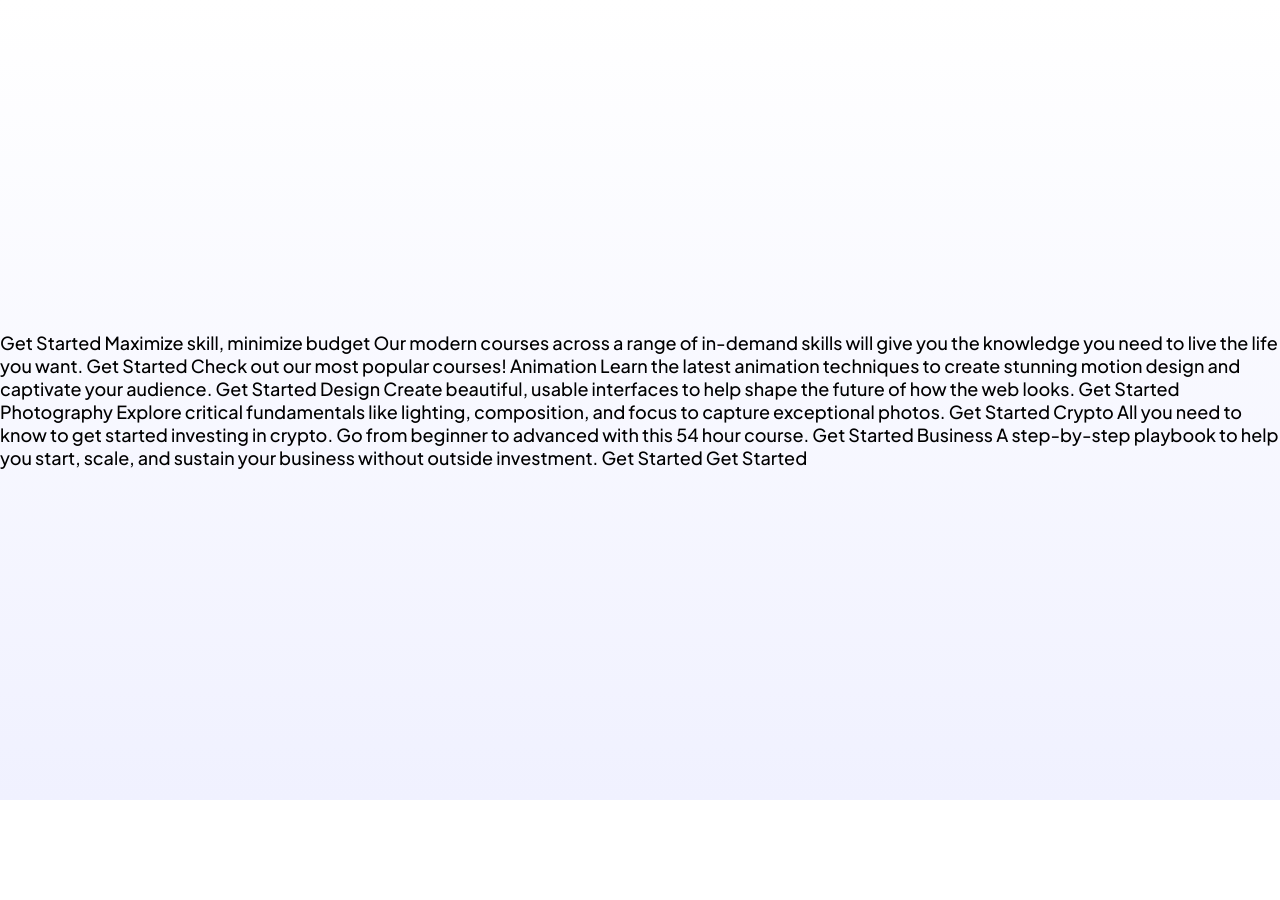
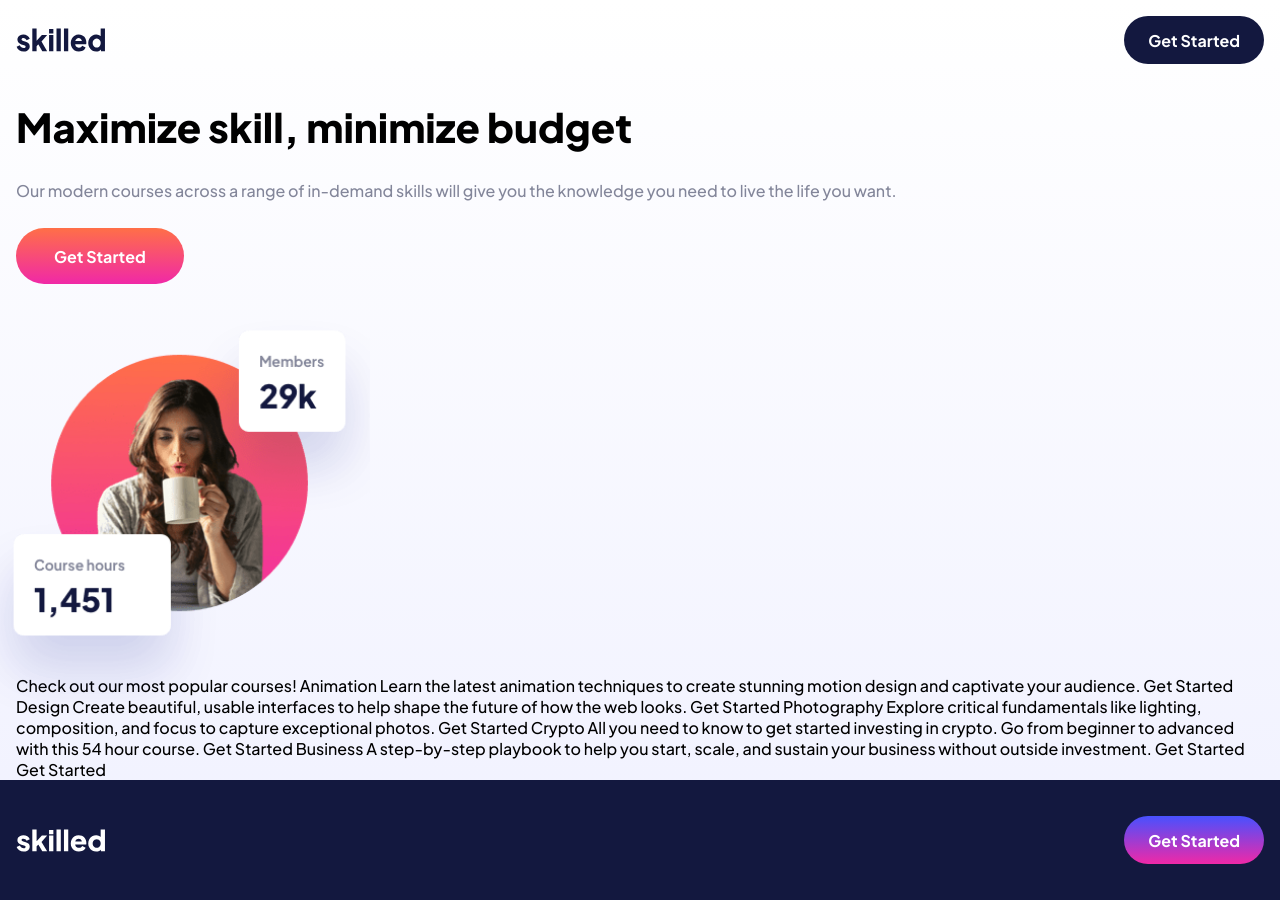
Before and after one commit to newbpydev/10-skilled-e-learning-landing-page-vue-ts, a Vue app: page / in a window 1280 px wide. Before the commit the page ends 800 px from the top, so only its background shows below. Built offline with nearby package versions, Linux system fonts and the light colour scheme.

Commit message:
style: finish header footer hero markup and style

```diff
--- a/package.json
+++ b/package.json
@@ -11,6 +11,7 @@
   },
   "dependencies": {
     "pinia": "^2.0.23",
+    "sass": "^1.55.0",
     "vue": "^3.2.41"
   },
   "devDependencies": {
--- a/src/App.vue
+++ b/src/App.vue
@@ -1,19 +1,24 @@
 <!-- * SCRIPT -->
-<script setup lang="ts"></script>
+<script setup lang="ts">
+import DefaultLayout from "@/layouts/DefaultLayout.vue";
+import TheHeroSection from "./components/TheHeroSection.vue";
+import ButtonComponent from "./components/UI/ButtonComponent.vue";
+</script>
 
 <!-- * TEMPLATE -->
 <template>
-  Get Started Maximize skill, minimize budget Our modern courses across a range
-  of in-demand skills will give you the knowledge you need to live the life you
-  want. Get Started Check out our most popular courses! Animation Learn the
-  latest animation techniques to create stunning motion design and captivate
-  your audience. Get Started Design Create beautiful, usable interfaces to help
-  shape the future of how the web looks. Get Started Photography Explore
-  critical fundamentals like lighting, composition, and focus to capture
-  exceptional photos. Get Started Crypto All you need to know to get started
-  investing in crypto. Go from beginner to advanced with this 54 hour course.
-  Get Started Business A step-by-step playbook to help you start, scale, and
-  sustain your business without outside investment. Get Started Get Started
+  <DefaultLayout>
+    <TheHeroSection />
+    Check out our most popular courses! Animation Learn the latest animation
+    techniques to create stunning motion design and captivate your audience. Get
+    Started Design Create beautiful, usable interfaces to help shape the future
+    of how the web looks. Get Started Photography Explore critical fundamentals
+    like lighting, composition, and focus to capture exceptional photos. Get
+    Started Crypto All you need to know to get started investing in crypto. Go
+    from beginner to advanced with this 54 hour course. Get Started Business A
+    step-by-step playbook to help you start, scale, and sustain your business
+    without outside investment. Get Started Get Started
+  </DefaultLayout>
 </template>
 
 <!-- * STYLE -->
--- a/src/assets/main.css
+++ b/src/assets/main.css
@@ -40,33 +40,34 @@
 
 
   /* * Typography */
+  /* @ font-weight */
+  --fw-medium: 500;
+  --fw-bold: 700;
+  --fw-x-bold: 800;
+
   /* @ body-s  */
   --fs-body-s: 1.6rem;
-  --fw-body-s: 700;
+  --fw-bold: 700;
 
   /* @ body-m  */
   --fs-body-m: 1.8rem;
-  --fw-body-m: 500;
 
   /* @ heading-s  */
   --fs-heading-s: 2.4rem;
-  --fw-heading-s: 800;
 
   /* @ heading-m  */
   --fs-heading-m: 3.2rem;
-  --fw-heading-m: 800;
 
   /* @ heading-l  */
   --fs-heading-l: 4rem;
-  --fw-heading-l: 800;
 
   /* @ heading-xl  */
   --fs-heading-xl: 5.6rem;
-  --fw-heading-xl: 800;
 
   /* * general font size and family */
-  --font-size: var(--fs-body-m);
+  --font-size: var(--fs-body-s);
   --font-family: 'Plus Jakarta Sans';
+  --line-height: 2.8;
 
   --border-radius-mobile-tablet: 1rem;
   --border-radius-desktop: 1.5rem;
@@ -80,13 +81,13 @@ html {
 body {
   font-family: var(--font-family);
   font-size: var(--font-size);
-  font-weight: var(--fw-body-m);
+  font-weight: var(--fw-medium);
   color: var(--neut-grey-light);
+  /* line-height: var(--line-height); */
+  /* padding: 1.6rem; */
 
   display: flex;
-  /* place-items: center;
-  place-content: center; */
-  align-items: center;
+  /* align-items: center; */
   justify-content: center;
   min-height: 100vh;
   min-width: 100vw;
@@ -95,3 +96,8 @@ body {
   /* overflow: hidden; */
   background: linear-gradient(180deg, var(--white-pure) 0%, #f0f1ff 100%);
 }
+
+#app {
+  display: grid;
+  grid-template-rows: auto 1fr auto;
+}
--- /dev/null
+++ b/src/components/TheFooter.vue
@@ -0,0 +1,28 @@
+<!-- * SCRIPT -->
+<script setup lang="ts">
+import logoLight from "@/assets/images/logo-light.svg";
+import ButtonComponent from "./UI/ButtonComponent.vue";
+</script>
+
+<!-- * TEMPLATE -->
+<template>
+  <footer>
+    <img :src="logoLight" alt="" />
+    <ButtonComponent type="gradient-purple">Get Started</ButtonComponent>
+  </footer>
+</template>
+
+<!-- * STYLE -->
+<style scoped lang="scss">
+footer {
+  display: flex;
+  place-items: center;
+  justify-content: space-between;
+  padding: 3.6rem 1.6rem;
+  background: var(--blue-very-dark);
+
+  img {
+    width: 8.9rem;
+  }
+}
+</style>
--- /dev/null
+++ b/src/components/TheHeader.vue
@@ -0,0 +1,31 @@
+<!-- * SCRIPT -->
+<script setup lang="ts">
+import logo from "@/assets/images/logo-dark.svg";
+import ButtonComponent from "./UI/ButtonComponent.vue";
+
+// script goes here
+</script>
+
+<!-- * TEMPLATE -->
+<template>
+  <header>
+    <img :src="logo" alt="" />
+    <ButtonComponent type="dark">Get Started</ButtonComponent>
+  </header>
+</template>
+
+<!-- * STYLE -->
+<style scoped lang="scss">
+header {
+  display: flex;
+  place-items: center;
+  justify-content: space-between;
+  padding: 1.6rem 1.6rem 0;
+  margin-bottom: 3.8rem;
+
+  img {
+    width: 8.9rem;
+    height: auto;
+  }
+}
+</style>
--- /dev/null
+++ b/src/components/TheHeroSection.vue
@@ -0,0 +1,57 @@
+<!-- * SCRIPT -->
+<script setup lang="ts">
+import heroImage from "@/assets/images/image-hero-mobile.png";
+import ButtonComponent from "@/components/UI/ButtonComponent.vue";
+</script>
+
+<!-- * TEMPLATE -->
+<template>
+  <section class="hero">
+    <div class="hero__cta">
+      <h1 class="hero__heading">Maximize skill, minimize budget</h1>
+      <p class="hero__message">
+        Our modern courses across a range of in-demand skills will give you the
+        knowledge you need to live the life you want.
+      </p>
+      <ButtonComponent type="gradient-orange">Get Started</ButtonComponent>
+    </div>
+
+    <div class="hero__cta-img">
+      <img
+        :src="heroImage"
+        alt="image of the number of member and course hours"
+      />
+    </div>
+  </section>
+</template>
+
+<!-- * STYLE -->
+<style scoped lang="scss">
+.hero {
+  display: flex;
+  flex-direction: column;
+
+  .hero__cta {
+    margin-bottom: 8rem;
+  }
+
+  .hero__heading {
+    font-size: var(--fs-heading-l);
+    font-weight: var(--fw-x-bold);
+    line-height: 5rem;
+    margin-bottom: 2.6rem;
+  }
+
+  .hero__message {
+    line-height: 2.6rem;
+    color: var(--blue-greyish);
+    width: 100%;
+    margin-bottom: 2.4rem;
+  }
+
+  .hero__cta-img > img {
+    width: 32.7rem;
+    transform: scale(1.35);
+  }
+}
+</style>
--- /dev/null
+++ b/src/components/UI/ButtonComponent.vue
@@ -0,0 +1,50 @@
+<!-- * SCRIPT -->
+<script setup lang="ts">
+defineProps<{
+  type: "dark" | "gradient-orange" | "gradient-purple";
+}>();
+</script>
+
+<!-- * TEMPLATE -->
+<template>
+  <button :class="type">
+    <slot />
+  </button>
+</template>
+
+<!-- * STYLE -->
+<style scoped lang="scss">
+button {
+  color: white;
+  height: 4.8rem;
+  border-radius: 2.8rem;
+  padding: 0.9rem 2.4rem;
+  font-size: var(--fs-body-s);
+  font-weight: var(--fw-bold);
+  cursor: pointer;
+
+  &.dark {
+    background: var(--blue-very-dark);
+  }
+
+  &.gradient-orange {
+    height: 5.6rem;
+    padding: 1.5rem 3.8rem;
+    background: linear-gradient(
+      180deg,
+      var(--grad-orange) 0%,
+      var(--grad-pink) 100%
+    );
+  }
+
+  &.gradient-purple {
+    color: white;
+    height: 4.8rem;
+    background: linear-gradient(
+      180deg,
+      var(--grad-purple) 0,
+      var(--grad-pink) 100%
+    );
+  }
+}
+</style>
--- /dev/null
+++ b/src/layouts/DefaultLayout.vue
@@ -0,0 +1,25 @@
+<!-- * SCRIPT -->
+<script setup lang="ts">
+import TheFooter from "@/components/TheFooter.vue";
+import TheHeader from "@/components/TheHeader.vue";
+
+// script goes here
+</script>
+
+<!-- * TEMPLATE -->
+<template>
+  <TheHeader />
+
+  <main>
+    <slot></slot>
+  </main>
+
+  <TheFooter />
+</template>
+
+<!-- * STYLE -->
+<style scoped>
+main {
+  padding: 0 1.6rem;
+}
+</style>
```
Also changed, not shown: 2 other files (tests, documents, lock files or other folders).
